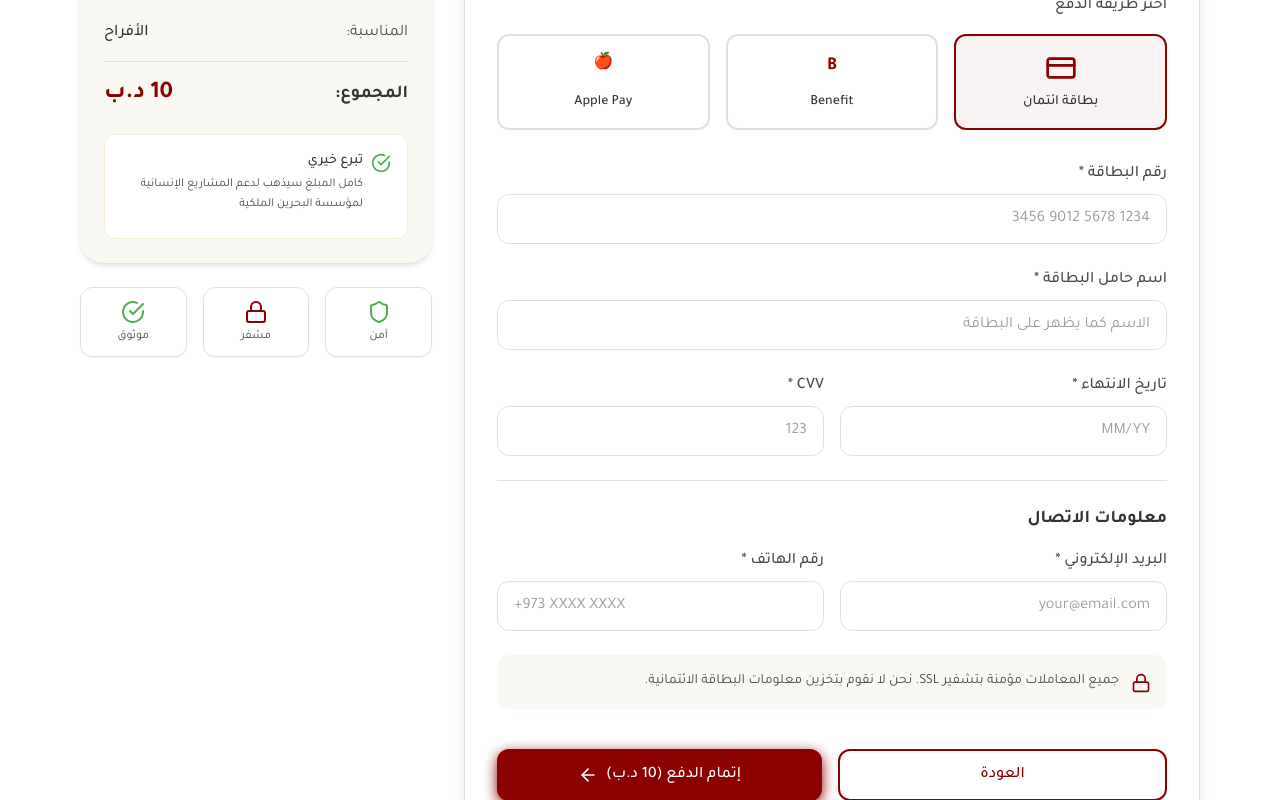
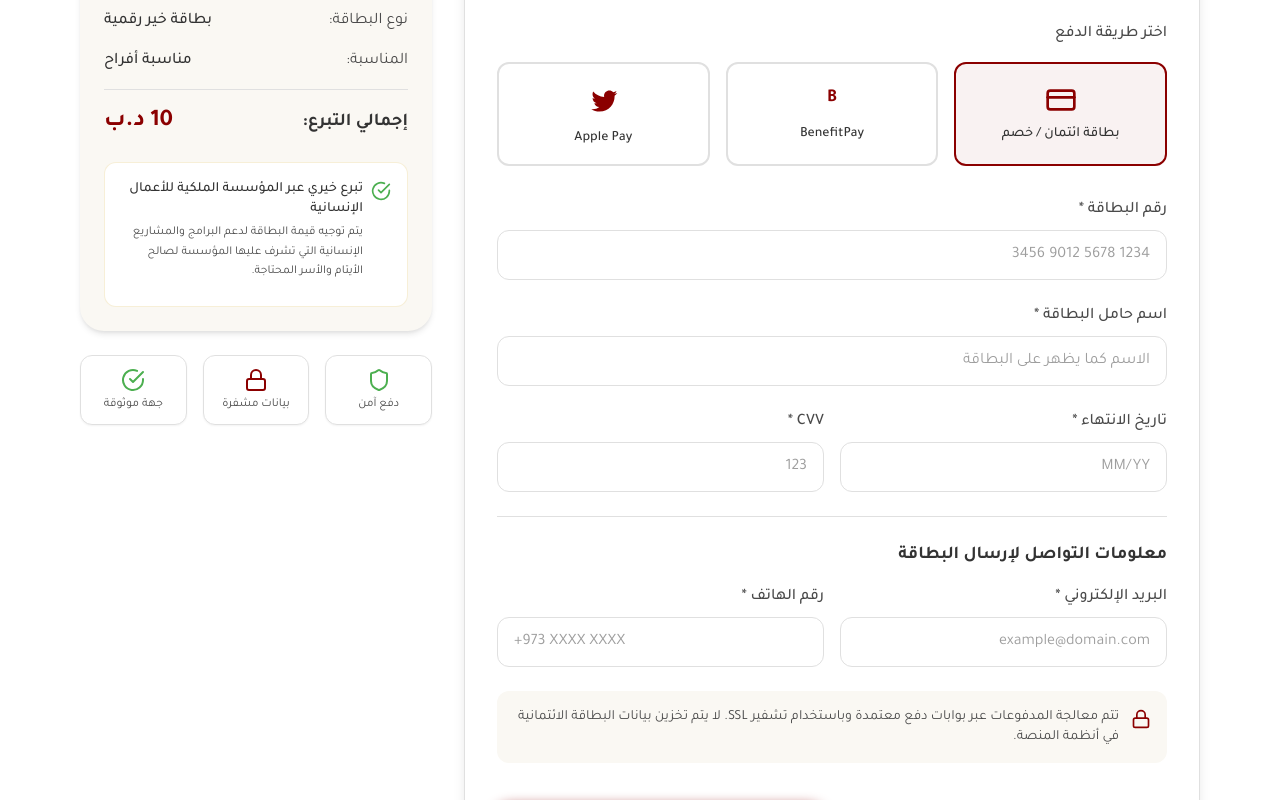
Before and after one commit to h77murad-droid/rhf-blessing-cards, a Next.js app: page /payment in a window 1280 px wide. Shown: the part 560-1360 px from the top of the page. Built offline with nearby package versions, Linux system fonts and the light colour scheme.

Commit message:
Refine payment page Arabic content and trust messaging

```diff
--- a/app/payment/page.tsx
+++ b/app/payment/page.tsx
@@ -20,8 +20,8 @@ export default function PaymentPage() {
 
   const handleSubmit = (e: React.FormEvent) => {
     e.preventDefault();
-    // In production, process payment through payment gateway
-    // Simulate successful payment
+    // في بيئة الإنتاج يتم الربط مع بوابة دفع حقيقية
+    // هنا نحاكي عملية دفع ناجحة
     const orderId = Math.random().toString(36).substring(7);
     router.push(`/delivered/${orderId}`);
   };
@@ -43,15 +43,18 @@ export default function PaymentPage() {
           <div className="container-custom text-center">
             <div className="inline-flex items-center gap-2 px-4 py-2 bg-white rounded-full shadow-sm mb-4">
               <Shield className="w-5 h-5 text-success" />
-              <span className="text-sm font-medium text-success">عملية دفع آمنة ومشفرة</span>
+              <span className="text-sm font-medium text-success">
+                عملية دفع آمنة ومشفرة
+              </span>
             </div>
 
             <h1 className="text-4xl md:text-5xl font-bold text-gray-dark mb-4">
               إتمام{' '}
-              <span className="text-gradient-maroon">التبرع</span>
+              <span className="text-gradient-maroon">التبرع وإرسال البطاقة</span>
             </h1>
             <p className="text-lg text-gray max-w-2xl mx-auto">
-              أكمل عملية الدفع لإرسال بطاقة الخير
+              الرجاء إكمال بيانات الدفع لإتمام تبرعك وإرسال بطاقة الخير عن طريق
+              المنصة التابعة للمؤسسة الملكية للأعمال الإنسانية.
             </p>
           </div>
         </section>
@@ -70,7 +73,9 @@ export default function PaymentPage() {
 
                   {/* Payment Method Selection */}
                   <div className="mb-8">
-                    <label className="block text-gray font-medium mb-4">اختر طريقة الدفع</label>
+                    <label className="block text-gray font-medium mb-4">
+                      اختر طريقة الدفع
+                    </label>
                     <div className="grid sm:grid-cols-3 gap-4">
                       <button
                         type="button"
@@ -82,7 +87,9 @@ export default function PaymentPage() {
                         }`}
                       >
                         <CreditCard className="w-8 h-8 mx-auto mb-2 text-maroon" />
-                        <div className="text-sm font-medium text-gray-dark">بطاقة ائتمان</div>
+                        <div className="text-sm font-medium text-gray-dark">
+                          بطاقة ائتمان / خصم
+                        </div>
                       </button>
 
                       <button
@@ -94,8 +101,12 @@ export default function PaymentPage() {
                             : 'border-gray-lighter hover:border-gray-light'
                         }`}
                       >
-                        <div className="w-8 h-8 mx-auto mb-2 text-maroon font-bold text-lg">B</div>
-                        <div className="text-sm font-medium text-gray-dark">Benefit</div>
+                        <div className="w-8 h-8 mx-auto mb-2 text-maroon font-bold text-lg">
+                          B
+                        </div>
+                        <div className="text-sm font-medium text-gray-dark">
+                          BenefitPay
+                        </div>
                       </button>
 
                       <button
@@ -107,8 +118,19 @@ export default function PaymentPage() {
                             : 'border-gray-lighter hover:border-gray-light'
                         }`}
                       >
-                        <div className="w-8 h-8 mx-auto mb-2 text-maroon font-bold">🍎</div>
-                        <div className="text-sm font-medium text-gray-dark">Apple Pay</div>
+                        <div className="w-10 h-10 mx-auto mb-2 flex items-center justify-center">
+  <svg
+    viewBox="0 0 100 100"
+    className="w-10 h-10 fill-current text-maroon"
+  >
+    <path d="M85.3 32.6c-2.3 1-4.8 1.6-7.4 1.9 2.7-1.6 4.7-4.1 5.7-7.2-2.5 1.5-5.2 2.5-8.1 3.1-2.4-2.5-5.9-4-9.7-4-7.3 0-13.2 5.9-13.2 13.2 0 1 .1 2 .3 3-11-0.5-20.8-5.8-27.3-13.7-1.2 2-1.8 4.2-1.8 6.6 0 4.6 2.3 8.6 5.9 10.9-2.1-0.1-4.1-0.6-5.8-1.6v0.2c0 6.4 4.5 11.8 10.5 13-1.1 0.3-2.4 0.4-3.6 0.4-0.9 0-1.7-0.1-2.6-0.2 1.7 5.3 6.6 9.2 12.4 9.3-4.5 3.5-10.3 5.6-16.6 5.6-1.1 0-2.2-0.1-3.3-0.2 5.9 3.8 12.9 6 20.4 6 24.5 0 37.9-20.3 37.9-37.9 0-0.6 0-1.1 0-1.7 2.6-1.9 4.8-4.3 6.6-7z"/>
+    <text x="0" y="95" fontSize="40" fontWeight="bold">Pay</text>
+  </svg>
+</div>
+
+                        <div className="text-sm font-medium text-gray-dark">
+                          Apple Pay
+                        </div>
                       </button>
                     </div>
                   </div>
@@ -118,7 +140,10 @@ export default function PaymentPage() {
                     {paymentMethod === 'credit-card' && (
                       <>
                         <div>
-                          <label htmlFor="cardNumber" className="block text-gray font-medium mb-2">
+                          <label
+                            htmlFor="cardNumber"
+                            className="block text-gray font-medium mb-2"
+                          >
                             رقم البطاقة *
                           </label>
                           <input
@@ -135,7 +160,10 @@ export default function PaymentPage() {
                         </div>
 
                         <div>
-                          <label htmlFor="cardName" className="block text-gray font-medium mb-2">
+                          <label
+                            htmlFor="cardName"
+                            className="block text-gray font-medium mb-2"
+                          >
                             اسم حامل البطاقة *
                           </label>
                           <input
@@ -152,7 +180,10 @@ export default function PaymentPage() {
 
                         <div className="grid sm:grid-cols-2 gap-4">
                           <div>
-                            <label htmlFor="expiryDate" className="block text-gray font-medium mb-2">
+                            <label
+                              htmlFor="expiryDate"
+                              className="block text-gray font-medium mb-2"
+                            >
                               تاريخ الانتهاء *
                             </label>
                             <input
@@ -169,7 +200,10 @@ export default function PaymentPage() {
                           </div>
 
                           <div>
-                            <label htmlFor="cvv" className="block text-gray font-medium mb-2">
+                            <label
+                              htmlFor="cvv"
+                              className="block text-gray font-medium mb-2"
+                            >
                               CVV *
                             </label>
                             <input
@@ -190,11 +224,16 @@ export default function PaymentPage() {
 
                     {/* Contact Information */}
                     <div className="pt-6 border-t border-gray-lighter">
-                      <h3 className="text-lg font-bold text-gray-dark mb-4">معلومات الاتصال</h3>
+                      <h3 className="text-lg font-bold text-gray-dark mb-4">
+                        معلومات التواصل لإرسال البطاقة
+                      </h3>
 
                       <div className="grid sm:grid-cols-2 gap-4">
                         <div>
-                          <label htmlFor="email" className="block text-gray font-medium mb-2">
+                          <label
+                            htmlFor="email"
+                            className="block text-gray font-medium mb-2"
+                          >
                             البريد الإلكتروني *
                           </label>
                           <input
@@ -204,13 +243,16 @@ export default function PaymentPage() {
                             value={formData.email}
                             onChange={handleChange}
                             required
-                            placeholder="your@email.com"
+                            placeholder="example@domain.com"
                             className="input-field"
                           />
                         </div>
 
                         <div>
-                          <label htmlFor="phone" className="block text-gray font-medium mb-2">
+                          <label
+                            htmlFor="phone"
+                            className="block text-gray font-medium mb-2"
+                          >
                             رقم الهاتف *
                           </label>
                           <input
@@ -231,7 +273,8 @@ export default function PaymentPage() {
                     <div className="flex items-start gap-3 p-4 bg-beige rounded-lg">
                       <Lock className="w-5 h-5 text-maroon flex-shrink-0 mt-0.5" />
                       <p className="text-sm text-gray">
-                        جميع المعاملات مؤمنة بتشفير SSL. نحن لا نقوم بتخزين معلومات البطاقة الائتمانية.
+                        تتم معالجة المدفوعات عبر بوابات دفع معتمدة وباستخدام تشفير SSL.
+                        لا يتم تخزين بيانات البطاقة الائتمانية في أنظمة المنصة.
                       </p>
                     </div>
 
@@ -244,11 +287,8 @@ export default function PaymentPage() {
                       >
                         العودة
                       </button>
-                      <button
-                        type="submit"
-                        className="btn-primary flex-1"
-                      >
-                        إتمام الدفع (10 د.ب)
+                      <button type="submit" className="btn-primary flex-1">
+                        إتمام الدفع بمبلغ 10 د.ب
                         <ArrowLeft className="w-5 h-5 mr-2" />
                       </button>
                     </div>
@@ -260,23 +300,33 @@ export default function PaymentPage() {
               <div className="lg:col-span-1">
                 <div className="sticky top-24">
                   <div className="bg-beige rounded-2xl p-6 shadow-md">
-                    <h3 className="text-xl font-bold text-gray-dark mb-6">ملخص الطلب</h3>
+                    <h3 className="text-xl font-bold text-gray-dark mb-6">
+                      ملخص الطلب
+                    </h3>
 
                     <div className="space-y-4 mb-6">
                       <div className="flex items-center justify-between">
-                        <span className="text-gray">البطاقة:</span>
-                        <span className="font-medium text-gray-dark">بطاقة خير</span>
+                        <span className="text-gray">نوع البطاقة:</span>
+                        <span className="font-medium text-gray-dark">
+                          بطاقة خير رقمية
+                        </span>
                       </div>
 
                       <div className="flex items-center justify-between">
                         <span className="text-gray">المناسبة:</span>
-                        <span className="font-medium text-gray-dark">الأفراح</span>
+                        <span className="font-medium text-gray-dark">
+                          مناسبة أفراح
+                        </span>
                       </div>
 
                       <div className="border-t border-gray-lighter pt-4">
                         <div className="flex items-center justify-between text-lg">
-                          <span className="font-bold text-gray-dark">المجموع:</span>
-                          <span className="font-bold text-maroon text-2xl">10 د.ب</span>
+                          <span className="font-bold text-gray-dark">
+                            إجمالي التبرع:
+                          </span>
+                          <span className="font-bold text-maroon text-2xl">
+                            10 د.ب
+                          </span>
                         </div>
                       </div>
                     </div>
@@ -285,9 +335,12 @@ export default function PaymentPage() {
                       <div className="flex items-start gap-2 mb-2">
                         <CheckCircle className="w-5 h-5 text-success flex-shrink-0 mt-0.5" />
                         <div>
-                          <p className="font-medium text-gray-dark text-sm mb-1">تبرع خيري</p>
+                          <p className="font-medium text-gray-dark text-sm mb-1">
+                            تبرع خيري عبر المؤسسة الملكية للأعمال الإنسانية
+                          </p>
                           <p className="text-xs text-gray leading-relaxed">
-                            كامل المبلغ سيذهب لدعم المشاريع الإنسانية لمؤسسة البحرين الملكية
+                            يتم توجيه قيمة البطاقة لدعم البرامج والمشاريع الإنسانية التي
+                            تشرف عليها المؤسسة لصالح الأيتام والأسر المحتاجة.
                           </p>
                         </div>
                       </div>
@@ -298,15 +351,15 @@ export default function PaymentPage() {
                   <div className="mt-6 grid grid-cols-3 gap-4">
                     <div className="bg-white rounded-lg p-3 text-center shadow-sm border border-gray-lighter">
                       <Shield className="w-6 h-6 mx-auto mb-1 text-success" />
-                      <p className="text-xs text-gray">آمن</p>
+                      <p className="text-xs text-gray">دفع آمن</p>
                     </div>
                     <div className="bg-white rounded-lg p-3 text-center shadow-sm border border-gray-lighter">
                       <Lock className="w-6 h-6 mx-auto mb-1 text-maroon" />
-                      <p className="text-xs text-gray">مشفر</p>
+                      <p className="text-xs text-gray">بيانات مشفرة</p>
                     </div>
                     <div className="bg-white rounded-lg p-3 text-center shadow-sm border border-gray-lighter">
                       <CheckCircle className="w-6 h-6 mx-auto mb-1 text-success" />
-                      <p className="text-xs text-gray">موثوق</p>
+                      <p className="text-xs text-gray">جهة موثوقة</p>
                     </div>
                   </div>
                 </div>
```
